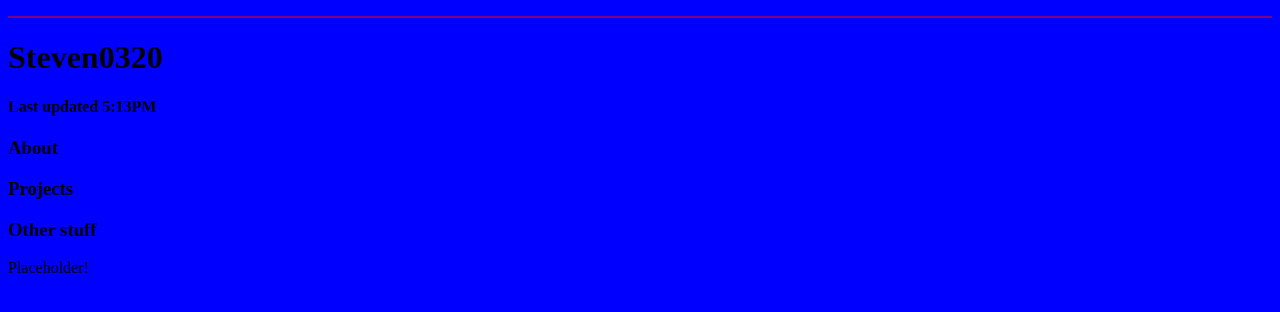
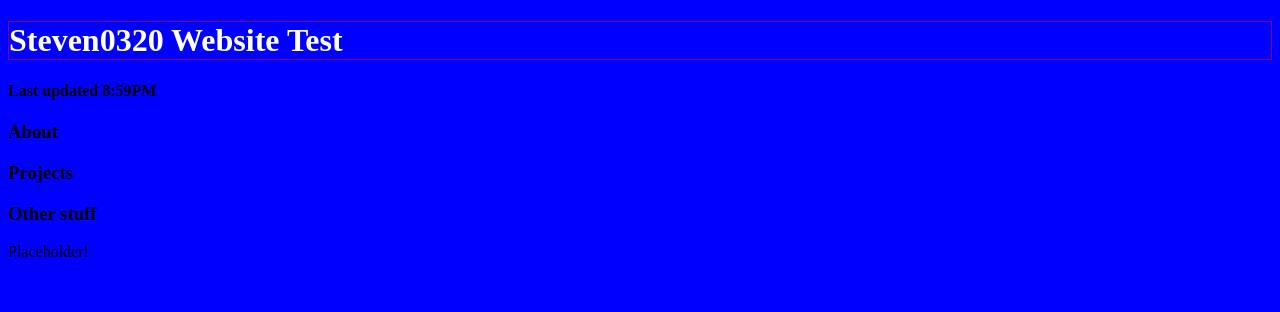
Before and after one commit to Steven0320/Steven0320, a plain HTML site: page index.html in a window 1280 px wide. Drawn offline with Linux system fonts and the light colour scheme.

Commit message:
Update index.html

```diff
--- a/index.html
+++ b/index.html
@@ -3,8 +3,8 @@
   <head>
     <link href="./index.css" rel="stylesheet">
     <title>Steven0320 Website</title>
-    <p class="title"><h1>Steven0320</h1></p>
-    <h4>Last updated 5:13PM</h4>
+    <p><h1 class="title">Steven0320 Website Test</h1></p>
+    <h4>Last updated 8:59PM</h4>
   </head>
   <body>
     <span>
```
